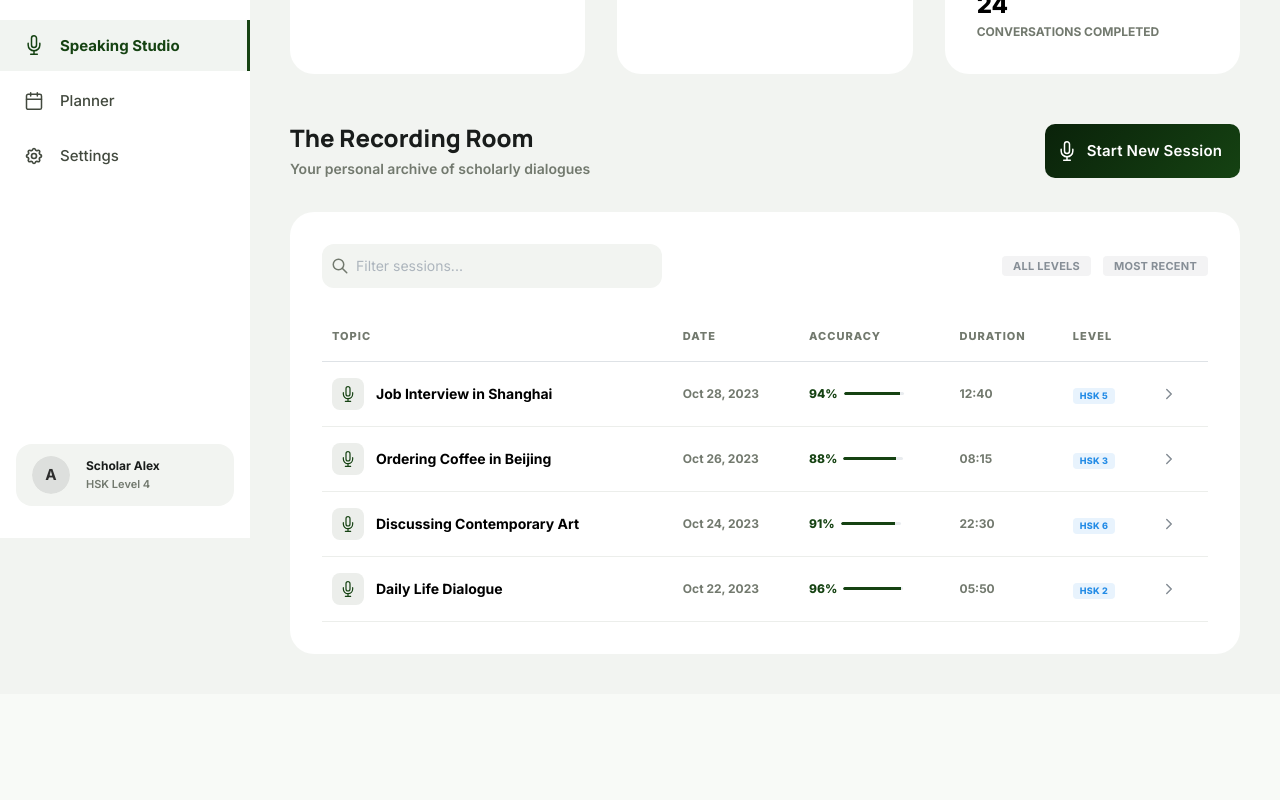
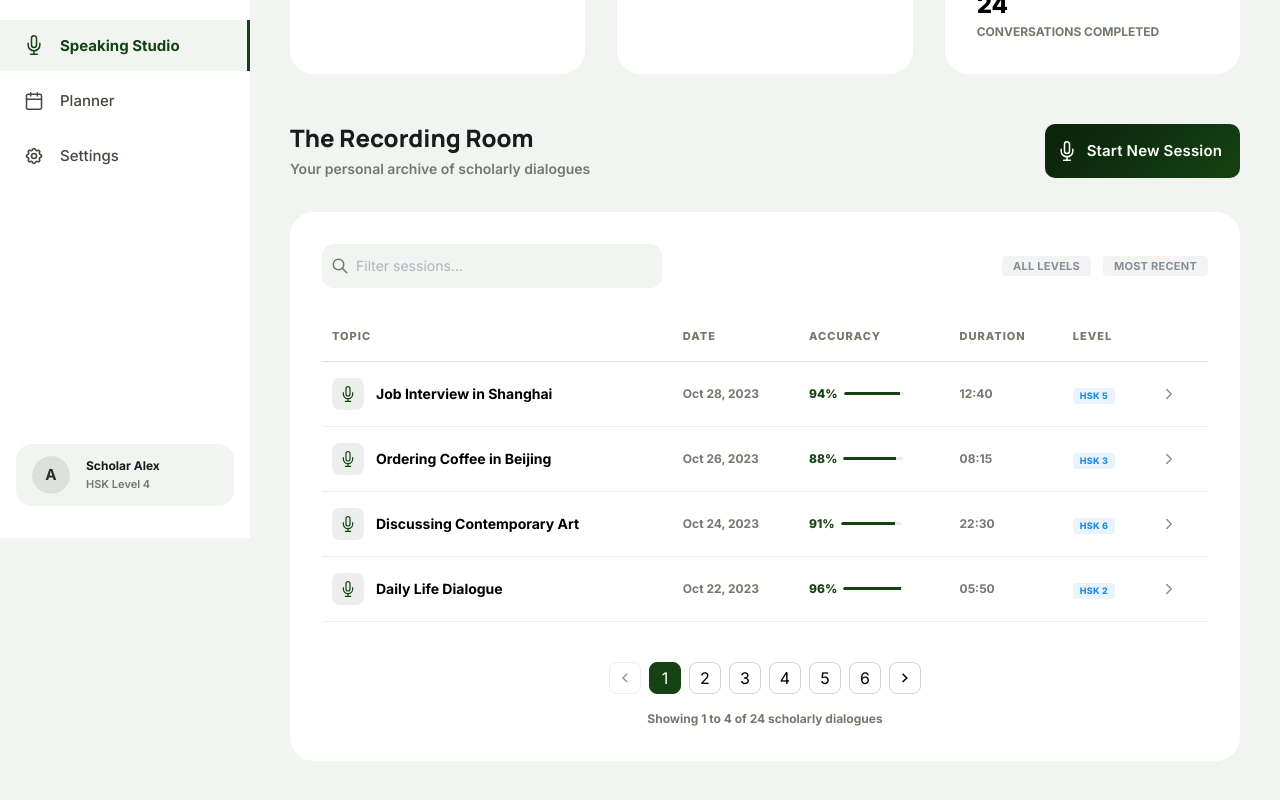
Before and after one commit to bamboo-brain/bamboo-brain-pavilion, a Next.js app: page /speaking in a window 1280 px wide. Shown: the part 262-1062 px from the top of the page. Before the commit the page ends 956 px from the top, so only its background shows below. Built offline with nearby package versions, Linux system fonts and the light colour scheme.

Commit message:
feat: implement Speaking Studio dashboard with session history and performance metrics

```diff
--- a/src/app/speaking/page.tsx
+++ b/src/app/speaking/page.tsx
@@ -1,5 +1,6 @@
 'use client';
 
+import { useState } from 'react';
 import { useRouter } from 'next/navigation';
 import {
   Title,
@@ -13,21 +14,18 @@ import {
   rem,
   SimpleGrid,
   ActionIcon,
-  Avatar,
   Table,
   ScrollArea,
   TextInput,
   Tooltip,
   Progress,
+  Pagination,
 } from '@mantine/core';
 import { AppLayout } from '@/components/layout/AppLayout';
 import {
-  IconPlayerPlayFilled,
   IconHistory,
   IconClock,
   IconChevronRight,
-  IconArrowLeft,
-  IconVolume,
   IconSearch,
 } from '@tabler/icons-react';
 import {
@@ -43,6 +41,7 @@ const SESSIONS = [
 
 export default function SpeakingStudioPage() {
   const router = useRouter();
+  const [activePage, setPage] = useState(1);
 
   return (
     <AppLayout title={<Title order={1} fz={rem(32)} fw={800} c="var(--bb-on-surface)" style={{ letterSpacing: rem(-0.5) }}>Speaking Studio</Title>}>
@@ -165,6 +164,19 @@ export default function SpeakingStudioPage() {
                   </Table.Tbody>
                 </Table>
               </ScrollArea>
+
+              <Stack gap={rem(16)} align="center" mt={rem(16)}>
+                <Pagination
+                  value={activePage}
+                  onChange={setPage}
+                  total={6}
+                  radius="md"
+                  color="var(--bb-primary)"
+                />
+                <Text fz="xs" fw={700} c="var(--bb-outline)">
+                  Showing {(activePage - 1) * 4 + 1} to {Math.min(activePage * 4, 24)} of 24 scholarly dialogues
+                </Text>
+              </Stack>
             </Stack>
           </Card>
         </Stack>
```
